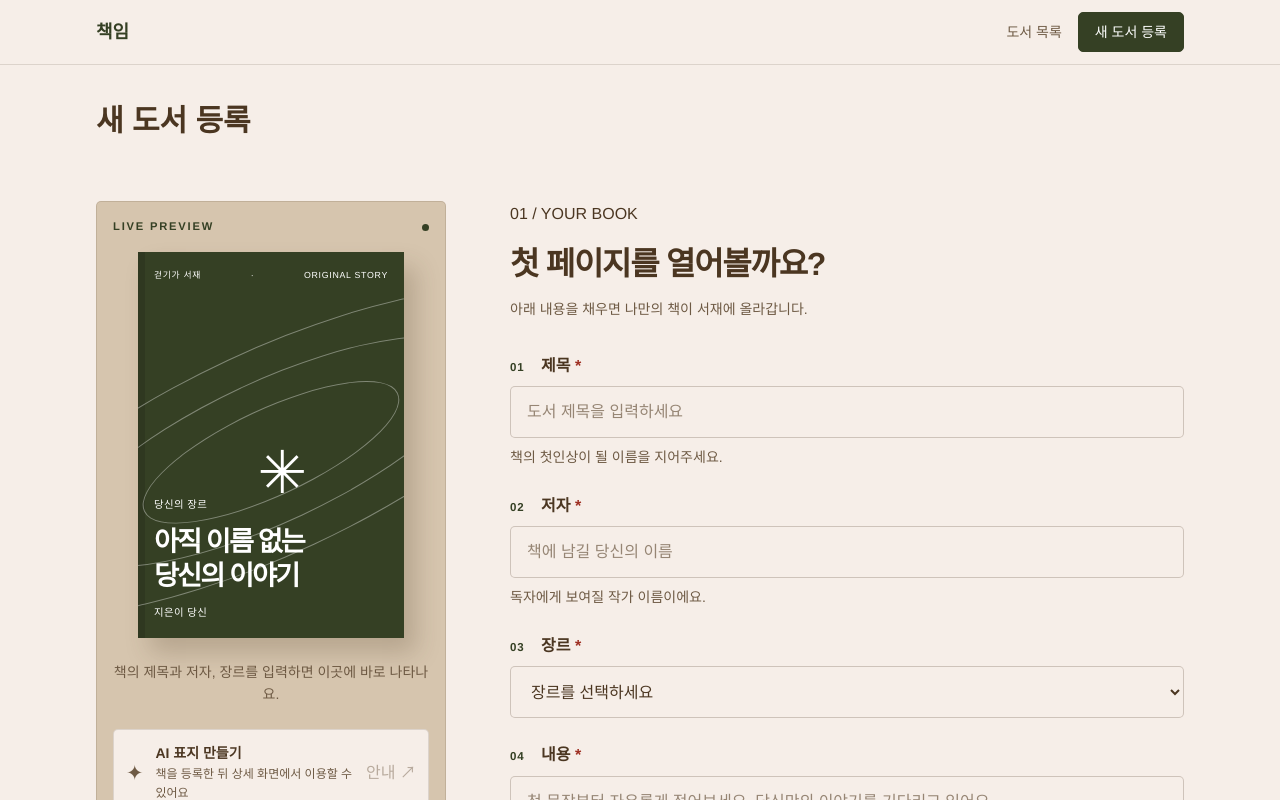
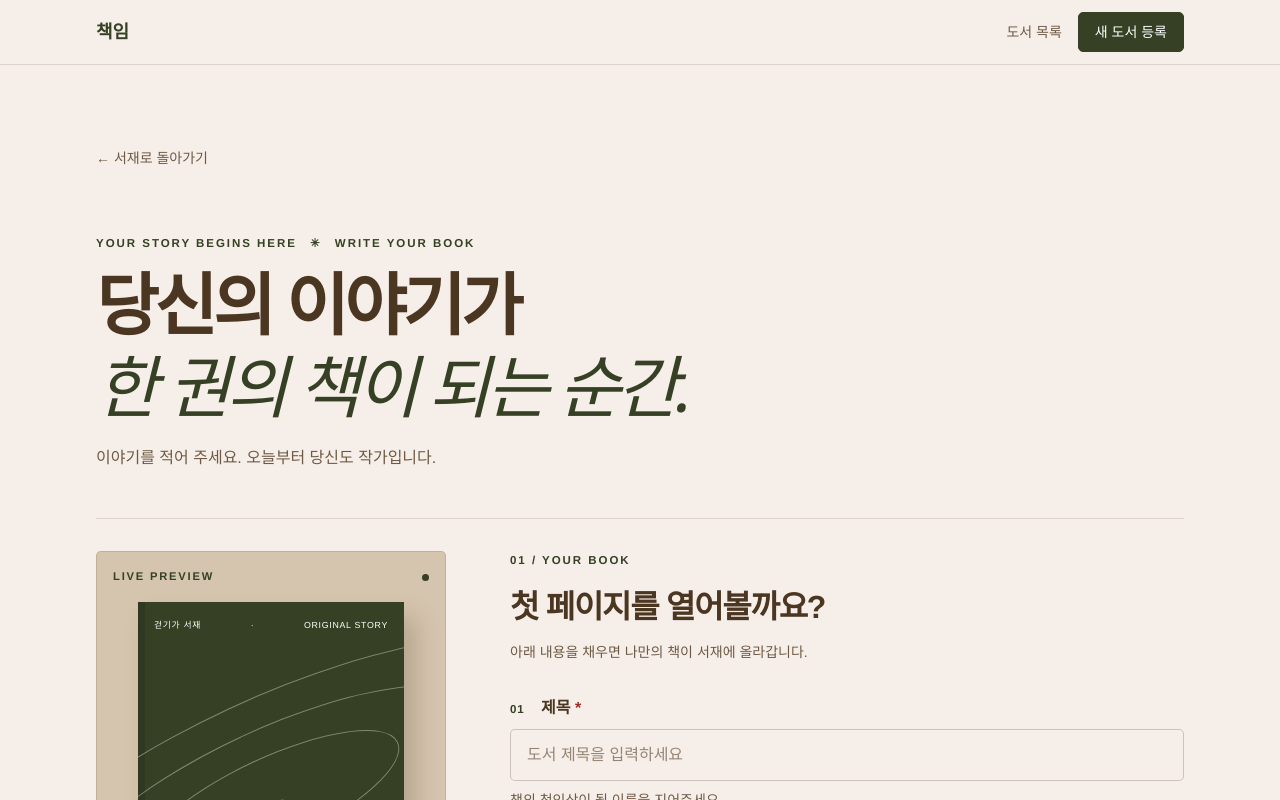
Before and after one commit to KT-AIVLE-miniProject-4th/walking_library, a React (Vite) app: page /books/new in a window 1280 px wide. Shown: the top 800 px of the page. Built offline with nearby package versions, Linux system fonts and the light colour scheme; data requests are answered from the project's data file; a web font is replaced by a local one.

Commit message:
feat: 새 도서 등록 화면 레이아웃 적용 #15

```diff
--- a/src/pages/BookCreatePage.css
+++ b/src/pages/BookCreatePage.css
@@ -1,5 +1,53 @@
 .book-create {
-  display: flex;
-  flex-direction: column;
-  align-items: stretch;
+  padding: var(--space-5) 0 var(--space-8);
 }
+
+.book-create-heading {
+  position: relative;
+  padding: var(--space-5) 0 var(--space-7);
+  border-bottom: 1px solid var(--color-border);
+}
+
+.book-create-back {
+  display: inline-block;
+  margin-bottom: var(--space-8);
+  font-size: var(--text-sm);
+  color: var(--color-text-muted);
+}
+
+.book-create-back:hover { color: var(--color-primary); }
+
+.book-create-eyebrow,
+.book-form-step {
+  display: block;
+  font-size: 0.72rem;
+  font-weight: 700;
+  letter-spacing: 0.17em;
+  color: var(--color-primary);
+}
+
+.book-create-eyebrow span { margin: 0 var(--space-2); }
+
+.book-create-heading h1 {
+  margin: var(--space-4) 0 var(--space-4);
+  font-size: clamp(2.55rem, 5.3vw, 4.7rem);
+  font-weight: 600;
+  letter-spacing: -0.06em;
+  line-height: 1.16;
+  word-break: keep-all;
+}
+
+.book-create-heading h1 em {
+  font-family: Georgia, 'Times New Roman', serif;
+  font-style: italic;
+  font-weight: 400;
+  color: var(--color-primary);
+}
+
+.book-create-heading p { color: var(--color-text-muted); }
+
+@media (max-width: 700px) {
+  .book-create { padding-top: 0; }
+  .book-create-heading { padding-bottom: var(--space-6); }
+  .book-create-back { margin-bottom: var(--space-7); }
+}
--- a/src/pages/BookCreatePage.jsx
+++ b/src/pages/BookCreatePage.jsx
@@ -1,5 +1,5 @@
 import { useState } from 'react';
-import { useNavigate } from 'react-router-dom';
+import { Link, useNavigate } from 'react-router-dom';
 import BookForm from '../components/BookForm.jsx';
 import { createBook } from '../api/books.js';
 import './BookCreatePage.css';
@@ -34,9 +34,14 @@ function BookCreatePage({ onBookCreated }) {
 
   return (
     <section className="book-create">
-      <h1 className="page-title">새 도서 등록</h1>
+      <div className="book-create-heading">
+        <Link to="/" className="book-create-back">← 서재로 돌아가기</Link>
+        <span className="book-create-eyebrow">YOUR STORY BEGINS HERE <span>✳</span> WRITE YOUR BOOK</span>
+        <h1>당신의 이야기가<br /><em>한 권의 책이 되는 순간.</em></h1>
+        <p>이야기를 적어 주세요. 오늘부터 당신도 작가입니다.</p>
+      </div>
       <BookForm
-        submitLabel="등록"
+        submitLabel="내 책 등록하기"
         onSubmit={handleSubmit}
         submitting={submitting}
         serverError={serverError}
```
